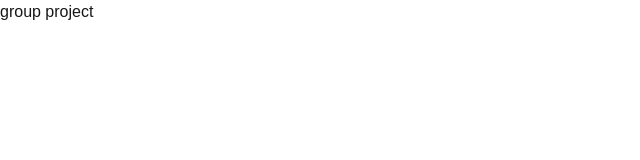
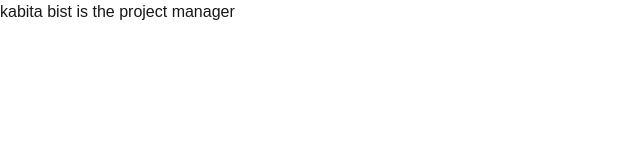
Before and after one commit to ShikharThaQuri/aayush-sir-project, a Next.js app: page / in a window 1280 px wide. Shown: the top 160 px of the page, without its empty margins (0-640 px from the left). Built offline with nearby package versions, Linux system fonts and the light colour scheme.

Commit message:
project manager

```diff
--- a/app/page.tsx
+++ b/app/page.tsx
@@ -1,5 +1,5 @@
 import Image from "next/image";
 
 export default function Home() {
-  return <h1>group project</h1>;
+  return <h1>kabita bist is the project manager</h1>;
 }
```
